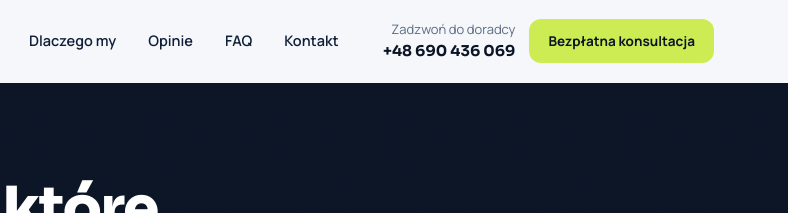
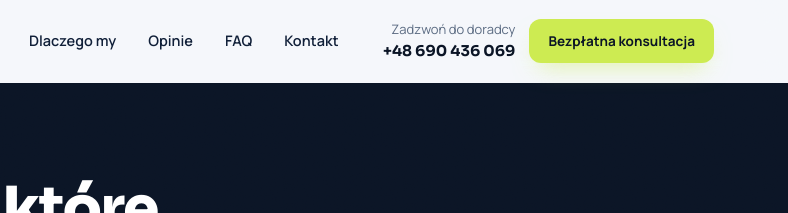
Before and after one commit to jurq12345/expert-financial, a plain HTML site: page index.html in a window 1280 px wide. Shown: the top 213 px of the page, 492-1280 px from the left. Drawn offline with Linux system fonts and the light colour scheme.

Commit message:
Revert "Remove glow effect from header CTA button"
This reverts commit 865ba2a0090ae87c638fa21d83b4edbd50871f5a.

```diff
--- a/index.html
+++ b/index.html
@@ -581,7 +581,7 @@
         <span>Zadzwoń do doradcy</span>
         <b>+48 690 436 069</b>
       </div>
-      <a href="#kontakt" class="btn btn-primary btn-sm btn-no-glow">Bezpłatna konsultacja</a>
+      <a href="#kontakt" class="btn btn-primary btn-sm">Bezpłatna konsultacja</a>
       <button class="menu-toggle" id="menu-open" aria-label="Otwórz menu">
         <svg aria-hidden="true" focusable="false" viewBox="0 0 24 24" fill="none" stroke="currentColor" stroke-width="2" stroke-linecap="round"><path d="M4 7h16M4 12h16M4 17h16"/></svg>
       </button>
```
